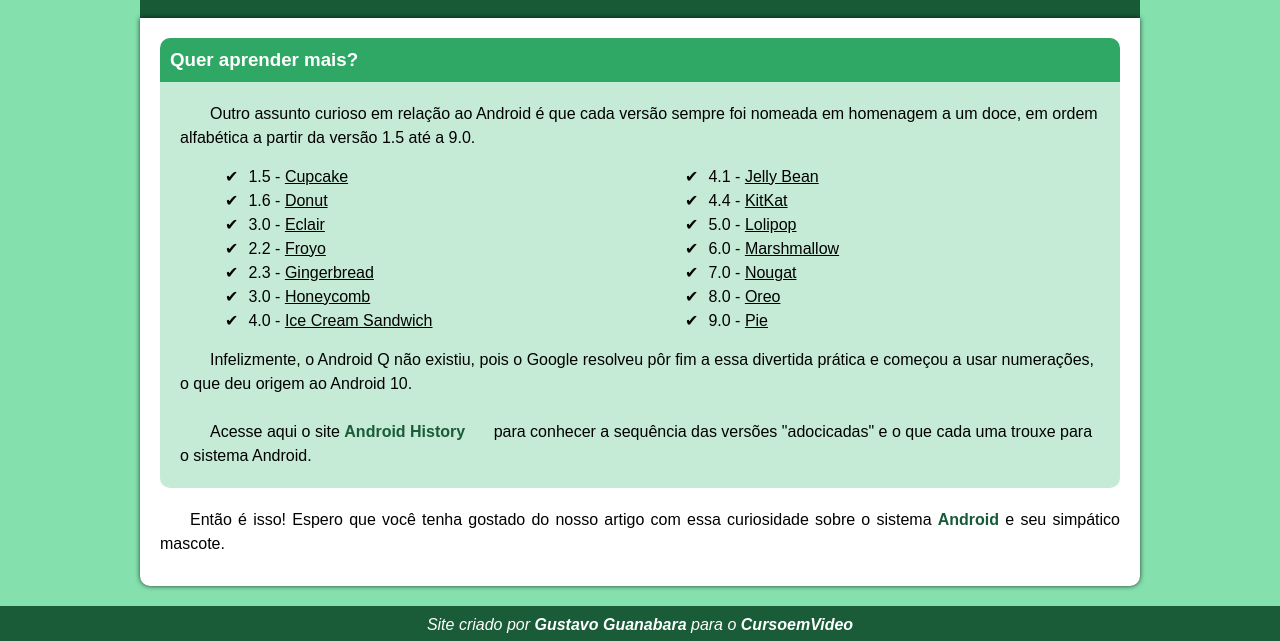
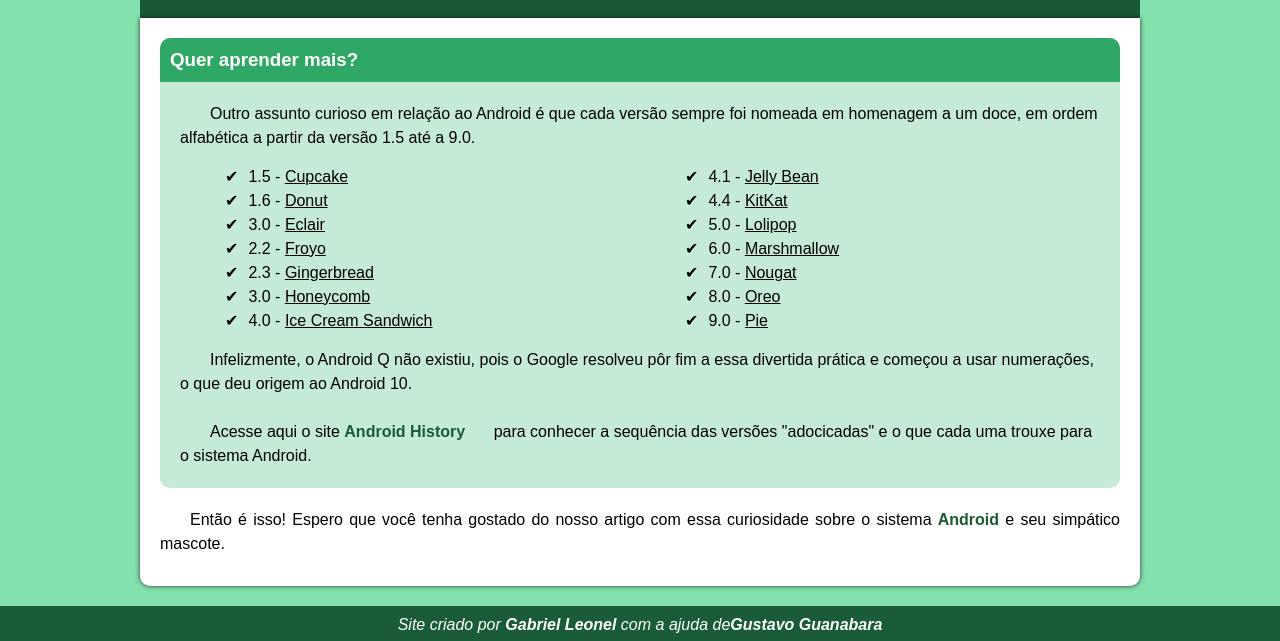
Before and after one commit to GabrielLeonel17/projeto-android, a plain HTML site: page index.html in a window 1280 px wide. Shown: the part 1548-2189 px from the top of the page. Drawn offline with Linux system fonts and the light colour scheme; a web font is replaced by a local one.

Commit message:
Update index.html

```diff
--- a/index.html
+++ b/index.html
@@ -168,7 +168,7 @@
 
     <footer>
 
-        <p>Site criado por <em>Gustavo Guanabara</em> para o <em>CursoemVideo</em></p>
+        <p>Site criado por <em>Gabriel Leonel</em> com a ajuda de<em>Gustavo Guanabara</em></p>
 
     </footer>
 
```
